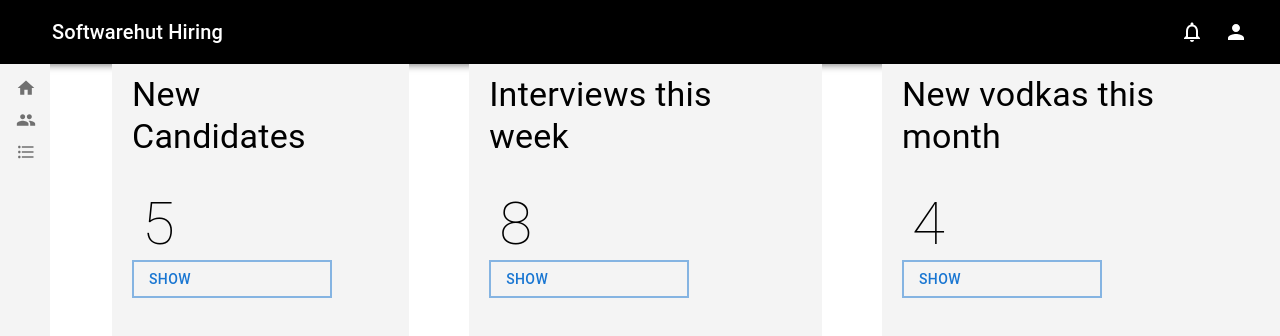
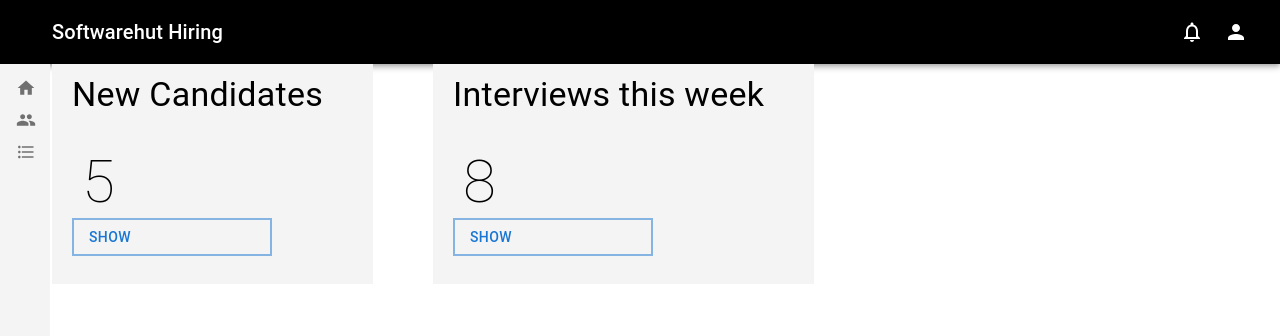
Before and after one commit to softwarehutpl/HeRo-frontend-2, a React (Create React App) app: page / in a window 1280 px wide. Shown: the top 336 px of the page. Built offline with nearby package versions, Linux system fonts and the light colour scheme.

Commit message:
fixing infobox style

```diff
--- a/src/modules/common/components/infobox/InfoBox.tsx
+++ b/src/modules/common/components/infobox/InfoBox.tsx
@@ -9,14 +9,15 @@
 interface InfoBoxTypes{
   title: string,
   value: number,
-  name: string
+  name: string,
+  route: string
 };
 
 const CustomizedBox = styled(Box)`
   max-width: 600px;
-  max-height: 300px;
+  max-height: 220px;
   background-color: #F4F4F4;
-  margin-left: 60px;
+  margin-right: 60px;
 `;
 
 const CustomizedButton = styled(Button)`
@@ -28,7 +29,7 @@
 `;
 
 
-export default function InfoBox({title, value, name}: InfoBoxTypes) {
+export default function InfoBox({title, value, name, route}: InfoBoxTypes) {
 
   const navigate = useNavigate();
   return (
@@ -46,7 +47,7 @@
         {value}
       </Typography>
       {/* <Link to="/candidates"> */}
-        <CustomizedButton variant="outlined" onClick={() => navigate("/candidates")}>
+        <CustomizedButton variant="outlined" onClick={() => navigate(`${route}`)}>
           {name}
         </CustomizedButton>
       {/* </Link> */}
--- a/src/modules/home/Home.tsx
+++ b/src/modules/home/Home.tsx
@@ -5,9 +5,8 @@
 function Home() {
   return (
         <StyledBox >
-          <InfoBox title="New Candidates" value={5} name="Show"/>
-          <InfoBox title="Interviews this week" value={8} name="Show"/>
-          <InfoBox title="New vodkas this month" value={4} name="Show"/>
+          <InfoBox title="New Candidates" value={5} name="Show" route="/candidates"/>
+          <InfoBox title="Interviews this week" value={8} name="Show" route="/projects"/>
         </StyledBox>
   );
 }
```
